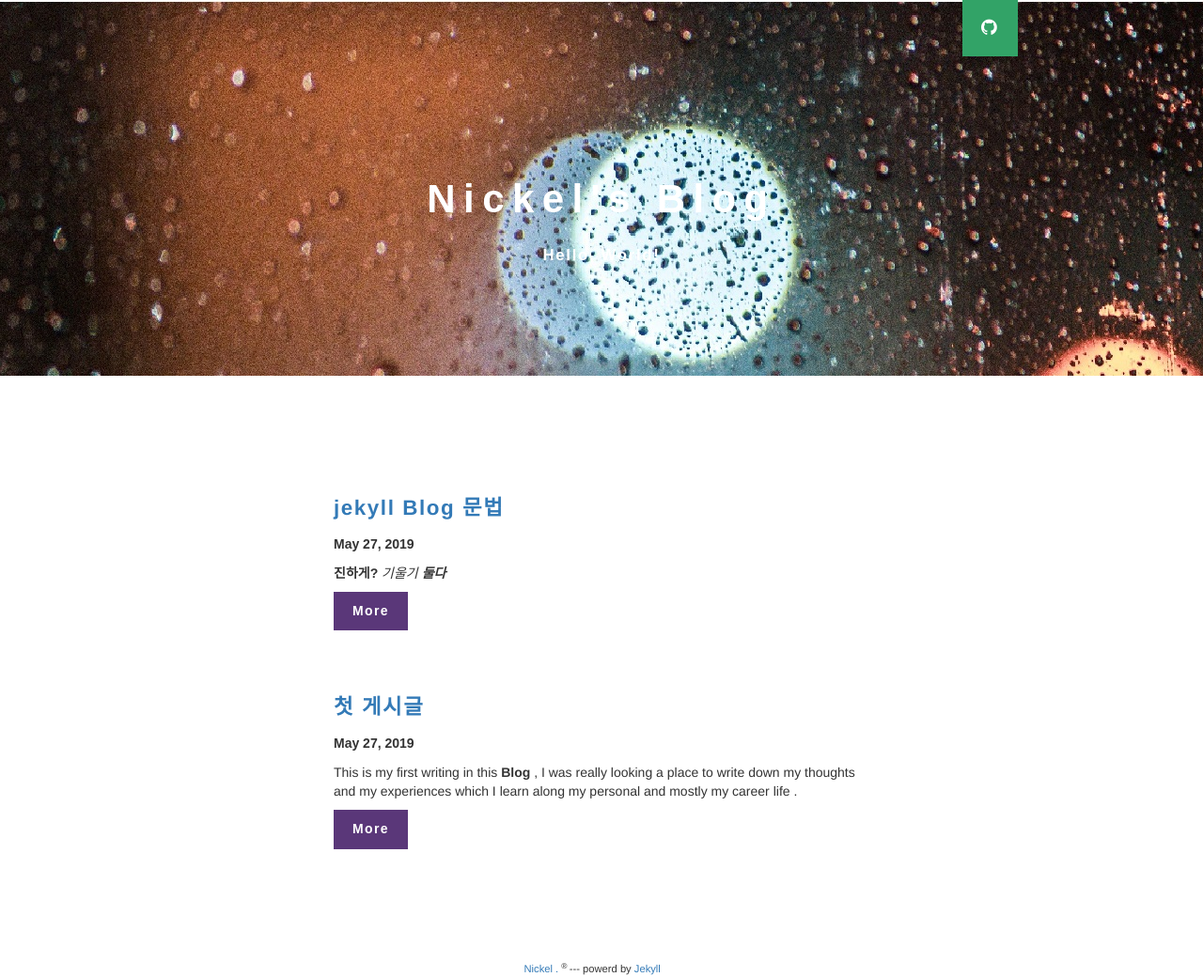
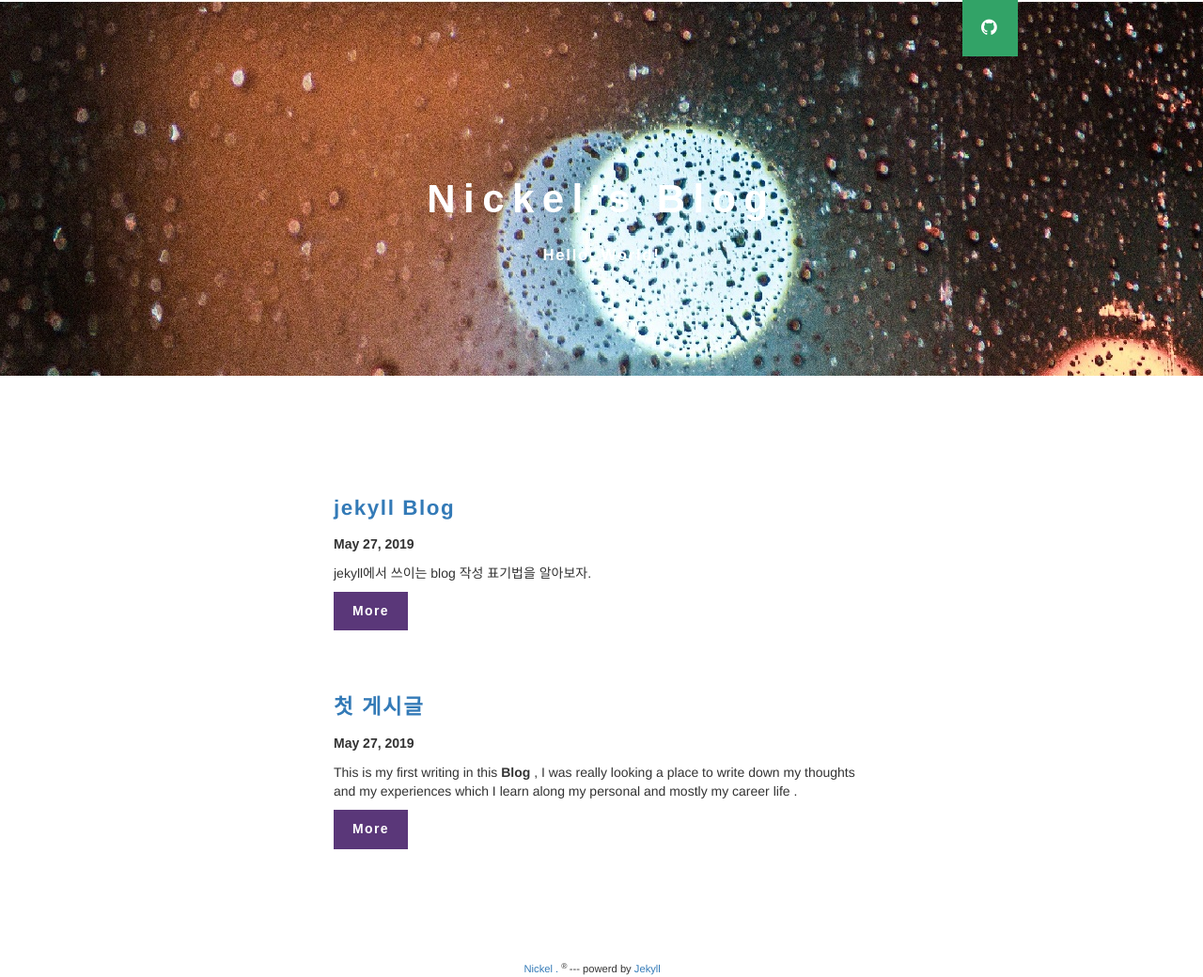
Before and after one commit to kiki912002/informationsea.github.io, a Jekyll site: the page built from index.html, in a window 1280 px wide. Shown: the whole page at 94% size. Built offline with Jekyll 4.4.1, drawn with Linux system fonts in a browser that asks for light colours; nearby versions of some CDN libraries; library files that are not in the unit come from our copies; the list of posts is cut into pages by our own code; comment, search, counter and statistics services are not loaded.

Commit message:
fixed config

```diff
--- a/_config.yml
+++ b/_config.yml
@@ -15,8 +15,17 @@
 kramdown:
   input: GFM
   syntax_highlighter: rouge
-highlighter: rouge
+#highlighter: rouge
 
+# Conversion markdown: redcarpet
+highlighter: pygments
+redcarpet:
+  extensions:
+    ["no_intra_emphasis",
+    "fenced_code_blocks",
+    "autolink",
+    "strikethrough",
+    "superscript"]
 
 plugins:
   - jekyll-mentions
--- a/_posts/2029-05-29-jekyll.md
+++ b/_posts/2029-05-29-jekyll.md
@@ -1,11 +1,14 @@
 ---
 layout: post
-title:  "jekyll Blog 문법"
+title:  "jekyll Blog"
 date:   2019-05-27 23:56:00
 author: Nickel
 categories: jekyll
 image: true
 ---
+
+jekyll에서 쓰이는 blog 작성 표기법을 알아보자.
+
 
  **진하게?**
 *기울기*
```
Also changed, not shown: assets/css/pygments/solarized-dark.css (added).
